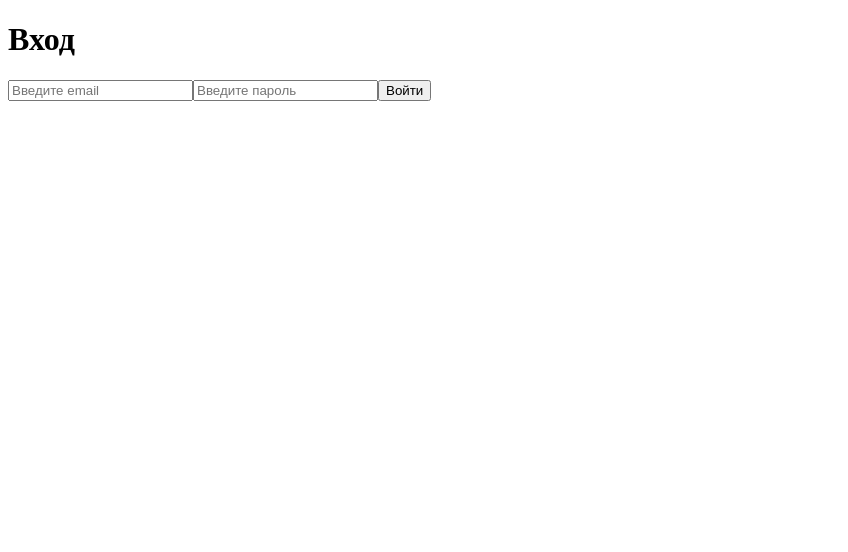
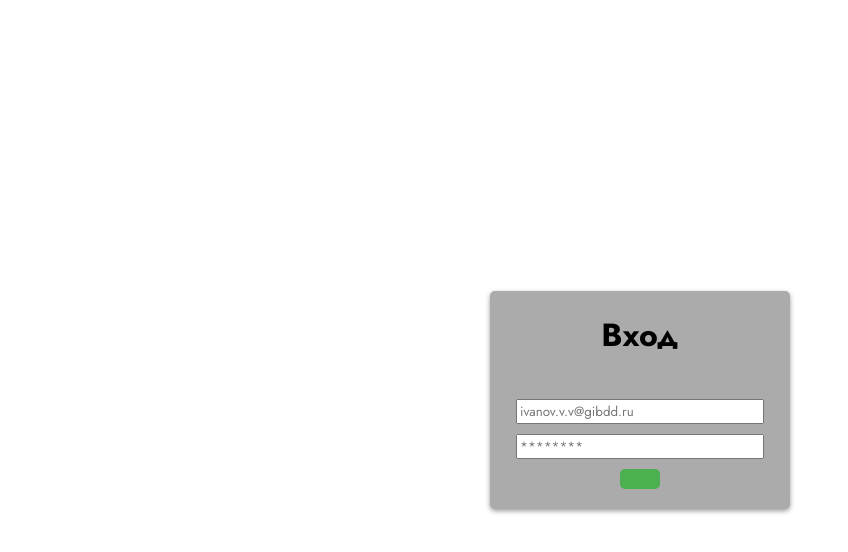
Before and after one commit to Nika-s-Basement/spo-ploti-mentu, a React (Create React App) app: page / in a window 1280 px wide. Shown: the top 552 px of the page, without its empty margins (0-848 px from the left). Built offline with nearby package versions, Linux system fonts and the light colour scheme.

Commit message:
Added styles and features for login page

```diff
--- a/public/index.html
+++ b/public/index.html
@@ -1,14 +1,17 @@
 <!DOCTYPE html>
 <html lang="en">
+
 <head>
   <meta charset="utf-8" />
   <link rel="icon" href="%PUBLIC_URL%/favicon.ico" />
   <meta name="viewport" content="width=device-width, initial-scale=1" />
   <meta name="theme-color" content="#000000" />
-    <meta
-      name="description"
-      content="Web site created using create-react-app"
-    />
+  <meta name="description" content="Web site created using create-react-app" />
+  <link rel="preconnect" href="https://fonts.googleapis.com">
+  <link rel="preconnect" href="https://fonts.gstatic.com" crossorigin>
+  <link
+    href="https://fonts.googleapis.com/css2?family=Jost:ital,wght@0,100..900;1,100..900&family=Montserrat:ital,wght@0,100..900;1,100..900&display=swap"
+    rel="stylesheet">
   <link rel="apple-touch-icon" href="%PUBLIC_URL%/logo192.png" />
   <!--
       manifest.json provides metadata used when your web app is installed on a
@@ -26,6 +29,7 @@
     -->
   <title>React App</title>
 </head>
+
 <body>
   <noscript>You need to enable JavaScript to run this app.</noscript>
   <div id="root"></div>
@@ -40,4 +44,5 @@
       To create a production bundle, use `npm run build` or `yarn build`.
     -->
 </body>
+
 </html>
--- a/src/components/loginbutton/loginbutton.css
+++ b/src/components/loginbutton/loginbutton.css
@@ -0,0 +1,11 @@
+.login-button {
+  background-color: #4CAF50;
+  color: white;
+  border: none;
+  border-radius: 5px;
+  padding: 10px 20px;
+  text-align: center;
+  display: block;
+  margin: 0 auto;
+  cursor: pointer;
+}
--- a/src/components/loginbutton/loginbutton.js
+++ b/src/components/loginbutton/loginbutton.js
@@ -1,10 +1,9 @@
 import React from 'react';
+import './loginbutton.css';
 
 const Button = ({ onClick, text }) => {
   return (
-    <button onClick={onClick} type="button">
-      {text}
-    </button>
+    <button className="login-button" onClick={onClick}> {text} </button>
   );
 };
 
--- a/src/components/logininput/logininput.css
+++ b/src/components/logininput/logininput.css
@@ -0,0 +1,14 @@
+
+.login-input {
+  width: 100%;
+  padding: 10px;
+  font-size: 16px;
+  border: 1px solid #ccc;
+  border-radius: 5px;
+  box-sizing: border-box;
+  transition: border-color 0.3s;
+}
+
+.login-input:focus {
+  border-color: #4CAF50;
+}
--- a/src/components/logininput/logininput.js
+++ b/src/components/logininput/logininput.js
@@ -1,14 +1,14 @@
 import React from 'react';
+import './logininput';
 
-const InputField = ({ type, name, value, onChange, placeholder }) => {
+const InputField = ({ type, placeholder, onChange }) => {
   return (
-    <input
-      type={type}
-      name={name}
-      value={value}
+    <input className="login-input"
+     type={type}
+      placeholder={placeholder}
       onChange={onChange}
-      placeholder={placeholder}
-    />
+      required
+      title="Пожалуйста, введите корректный адрес электронной почты" />
   );
 };
 
--- a/src/index.css
+++ b/src/index.css
@@ -1,3 +1,5 @@
+
+
 body {
   margin: 0;
   font-family: -apple-system, BlinkMacSystemFont, 'Segoe UI', 'Roboto', 'Oxygen',
@@ -11,3 +13,7 @@ code {
   font-family: source-code-pro, Menlo, Monaco, Consolas, 'Courier New',
     monospace;
 }
+
+* {
+  font-family: 'Jost';
+}
--- a/src/index.js
+++ b/src/index.js
@@ -2,6 +2,7 @@ import React from 'react';
 import ReactDOM from 'react-dom';
 import { BrowserRouter as Router, Route, Routes } from 'react-router-dom';
 import LoginPage from './pages/loginpage.js';
+import './index.css'
 
 const App = () => {
   return (
--- /dev/null
+++ b/src/pages/loginpage.css
@@ -0,0 +1,37 @@
+body {
+  display: flex;
+  justify-content: center;
+  align-items: center;
+  height: 100vh;
+  margin: 0;
+}
+
+.login-form {
+  width: 100%;
+  max-width: 600px;
+  display: flex;
+  flex-direction: column;
+  align-items: center;
+  justify-content: center;
+  background-color: #ababab;
+  border-radius: 5px;
+  box-shadow: 0 2px 5px rgba(0, 0, 0, 0.4);
+  flex-wrap: wrap;
+}
+
+.login-form form {
+  display: flex;
+  flex-direction: column;
+  align-items: center;
+  width: 300px;
+  margin-top: 20px;
+}
+
+.login-form form input {
+  width: 80%;
+  margin-bottom: 10px;
+}
+
+.login-form form button {
+  margin-bottom: 20px;
+}
--- a/src/pages/loginpage.js
+++ b/src/pages/loginpage.js
@@ -1,43 +1,41 @@
 import React, { useState } from 'react';
-import Button from '../components/loginbutton/loginbutton.js';
+import './loginpage.css';
+import LoginButton from '../components/loginbutton/loginbutton.js';
 import InputField from '../components/logininput/logininput.js';
 
 const LoginPage = () => {
   const [email, setEmail] = useState('');
   const [password, setPassword] = useState('');
+  const [emailError, setEmailError] = useState('');
 
-  const handleEmailChange = (e) => {
-    setEmail(e.target.value);
+  const handleEmailChange = (event) => {
+    setEmail(event.target.value);
+    setEmailError('');
   };
 
-  const handlePasswordChange = (e) => {
-    setPassword(e.target.value);
+  const handlePasswordChange = (event) => {
+    setPassword(event.target.value);
   };
 
-  const handleLogin = () => {
-    // Логика входа (например, отправка данных на сервер)
-    console.log('Email:', email);
-    console.log('Password:', password);
+  const handleSubmit = (event) => {
+    event.preventDefault();
+    const emailRegex = /^[^\s@]+@gibdd\.ru$/;
+    if (!emailRegex.test(email)) {
+      setEmailError('Пожалуйста, введите корректный адрес электронной почты @gibdd.ru');
+      return;
+    }
+    // Добавьте вашу логику отправки формы здесь
   };
 
   return (
-    <div>
+    <div className="login-form">
       <h1>Вход</h1>
-      <InputField
-        type="email"
-        name="email"
-        value={email}
-        onChange={handleEmailChange}
-        placeholder="Введите email"
-      />
-      <InputField
-        type="password"
-        name="password"
-        value={password}
-        onChange={handlePasswordChange}
-        placeholder="Введите пароль"
-      />
-      <Button onClick={handleLogin} text="Войти" />
+      <form onSubmit={handleSubmit}>
+        <InputField type="email" placeholder="ivanov.v.v@gibdd.ru" onChange={handleEmailChange} />
+        {emailError && <p className="error-message">{emailError}</p>}
+        <InputField type="password" placeholder="********" onChange={handlePasswordChange} />
+        <LoginButton type="submit">Войти</LoginButton>
+      </form>
     </div>
   );
 };
```
Lines whose indentation alone changed are shown as unchanged.
